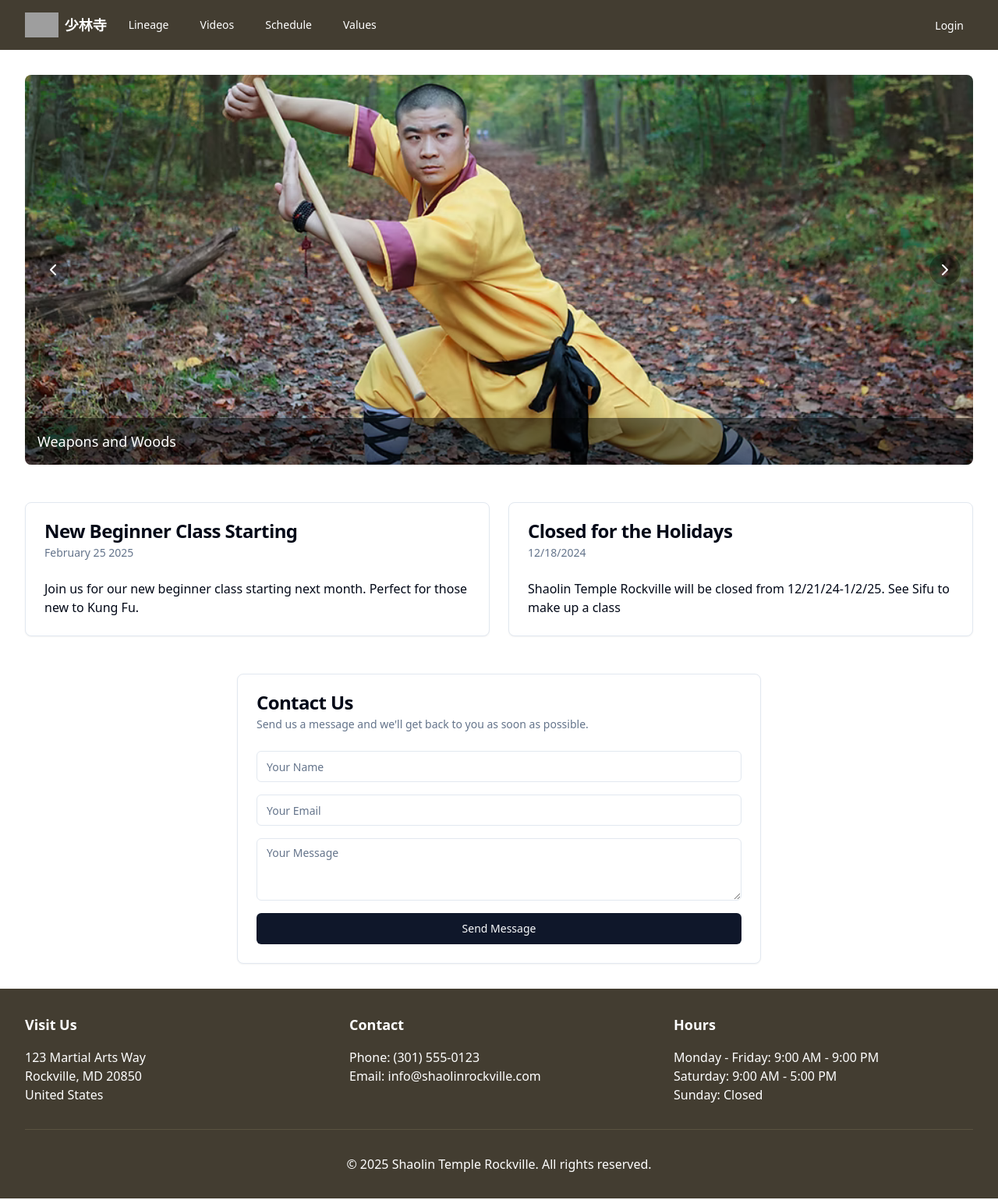
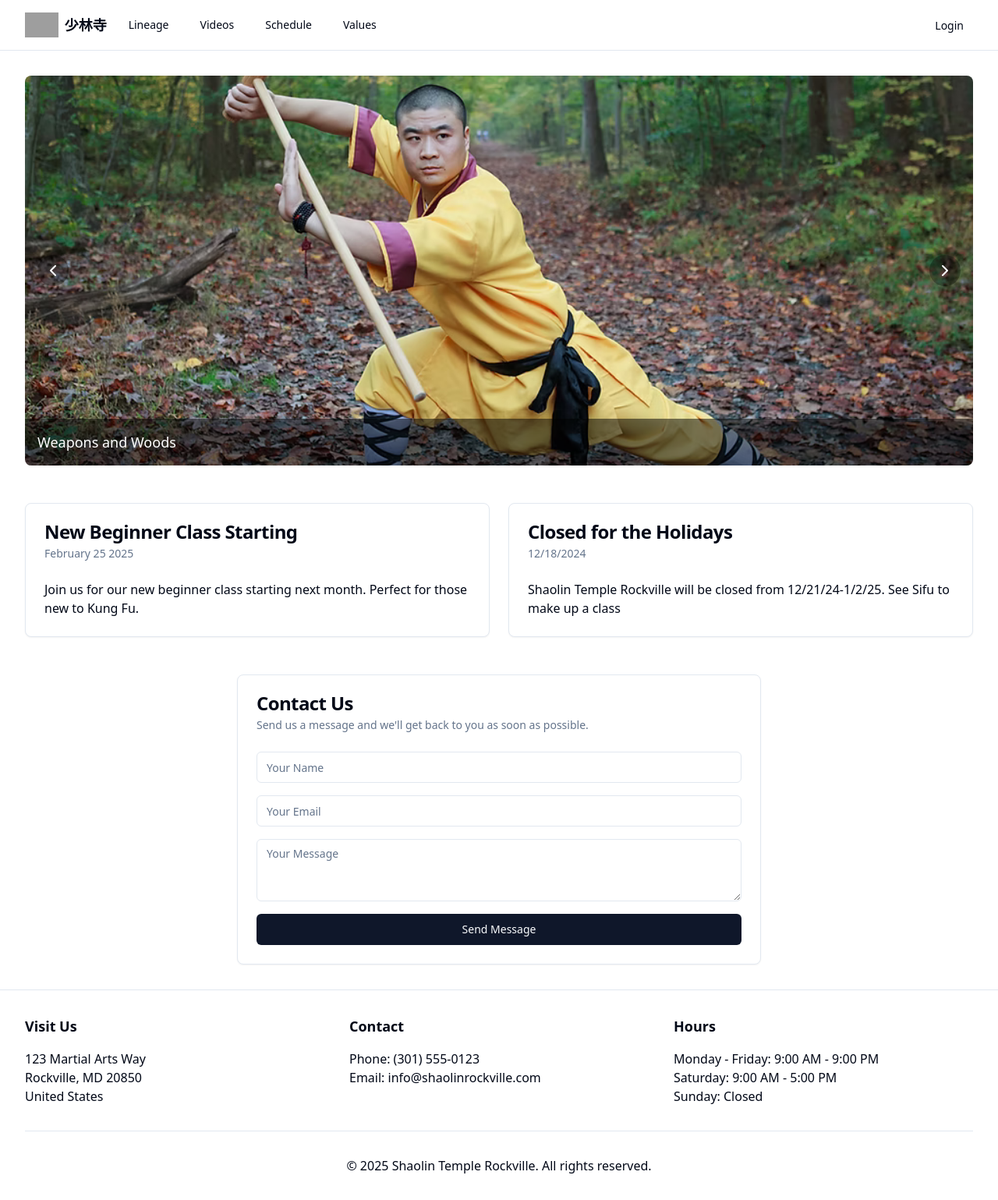
Before and after one commit to AjR2/shaolin-legacy-web, a React (Vite) app: page / in a window 1280 px wide. Shown: the whole page at 78% size. Built offline with nearby package versions, Linux system fonts and the light colour scheme; grey boxes are pictures that could not be loaded.

Commit message:
Update header and footer styling
The header and footer styling has been updated to match the rest of the page's color scheme.  A line will be used to visually separate the header and footer sections.

```diff
--- a/src/components/Footer.tsx
+++ b/src/components/Footer.tsx
@@ -3,7 +3,7 @@ import React from "react";
 
 export const Footer = () => {
   return (
-    <footer className="bg-temple-900 text-white mt-auto">
+    <footer className="bg-background text-foreground border-t border-border mt-auto">
       <div className="max-w-7xl mx-auto px-4 sm:px-6 lg:px-8 py-8">
         <div className="grid grid-cols-1 md:grid-cols-3 gap-8">
           <div>
@@ -26,7 +26,7 @@ export const Footer = () => {
             <p>Sunday: Closed</p>
           </div>
         </div>
-        <div className="border-t border-temple-700 mt-8 pt-8 text-center">
+        <div className="border-t border-border mt-8 pt-8 text-center">
           <p>&copy; {new Date().getFullYear()} Shaolin Temple Rockville. All rights reserved.</p>
         </div>
       </div>
--- a/src/components/Navigation.tsx
+++ b/src/components/Navigation.tsx
@@ -18,7 +18,7 @@ export const Navigation = () => {
   }, []);
 
   return (
-    <nav className="bg-temple-900 text-white">
+    <nav className="bg-background text-foreground border-b border-border">
       <div className="max-w-7xl mx-auto px-4 sm:px-6 lg:px-8">
         <div className="flex items-center justify-between h-16">
           <div className="flex items-center space-x-4">
@@ -34,7 +34,7 @@ export const Navigation = () => {
             <Link
               to="/lineage"
               className={`px-3 py-2 rounded-md text-sm font-medium ${
-                location.pathname === "/lineage" ? "bg-temple-700" : "hover:bg-temple-800"
+                location.pathname === "/lineage" ? "bg-accent" : "hover:bg-accent"
               }`}
             >
               Lineage
@@ -42,7 +42,7 @@ export const Navigation = () => {
             <Link
               to="/videos"
               className={`px-3 py-2 rounded-md text-sm font-medium ${
-                location.pathname === "/videos" ? "bg-temple-700" : "hover:bg-temple-800"
+                location.pathname === "/videos" ? "bg-accent" : "hover:bg-accent"
               }`}
             >
               Videos
@@ -50,7 +50,7 @@ export const Navigation = () => {
             <Link
               to="/schedule"
               className={`px-3 py-2 rounded-md text-sm font-medium ${
-                location.pathname === "/schedule" ? "bg-temple-700" : "hover:bg-temple-800"
+                location.pathname === "/schedule" ? "bg-accent" : "hover:bg-accent"
               }`}
             >
               Schedule
@@ -58,7 +58,7 @@ export const Navigation = () => {
             <Link
               to="/values"
               className={`px-3 py-2 rounded-md text-sm font-medium ${
-                location.pathname === "/values" ? "bg-temple-700" : "hover:bg-temple-800"
+                location.pathname === "/values" ? "bg-accent" : "hover:bg-accent"
               }`}
             >
               Values
@@ -68,14 +68,14 @@ export const Navigation = () => {
             {!isAuthenticated ? (
               <Link
                 to="/auth"
-                className="px-3 py-2 rounded-md text-sm font-medium hover:bg-temple-800"
+                className="px-3 py-2 rounded-md text-sm font-medium hover:bg-accent"
               >
                 Login
               </Link>
             ) : (
               <button
                 onClick={() => supabase.auth.signOut()}
-                className="px-3 py-2 rounded-md text-sm font-medium hover:bg-temple-800"
+                className="px-3 py-2 rounded-md text-sm font-medium hover:bg-accent"
               >
                 Logout
               </button>
```
